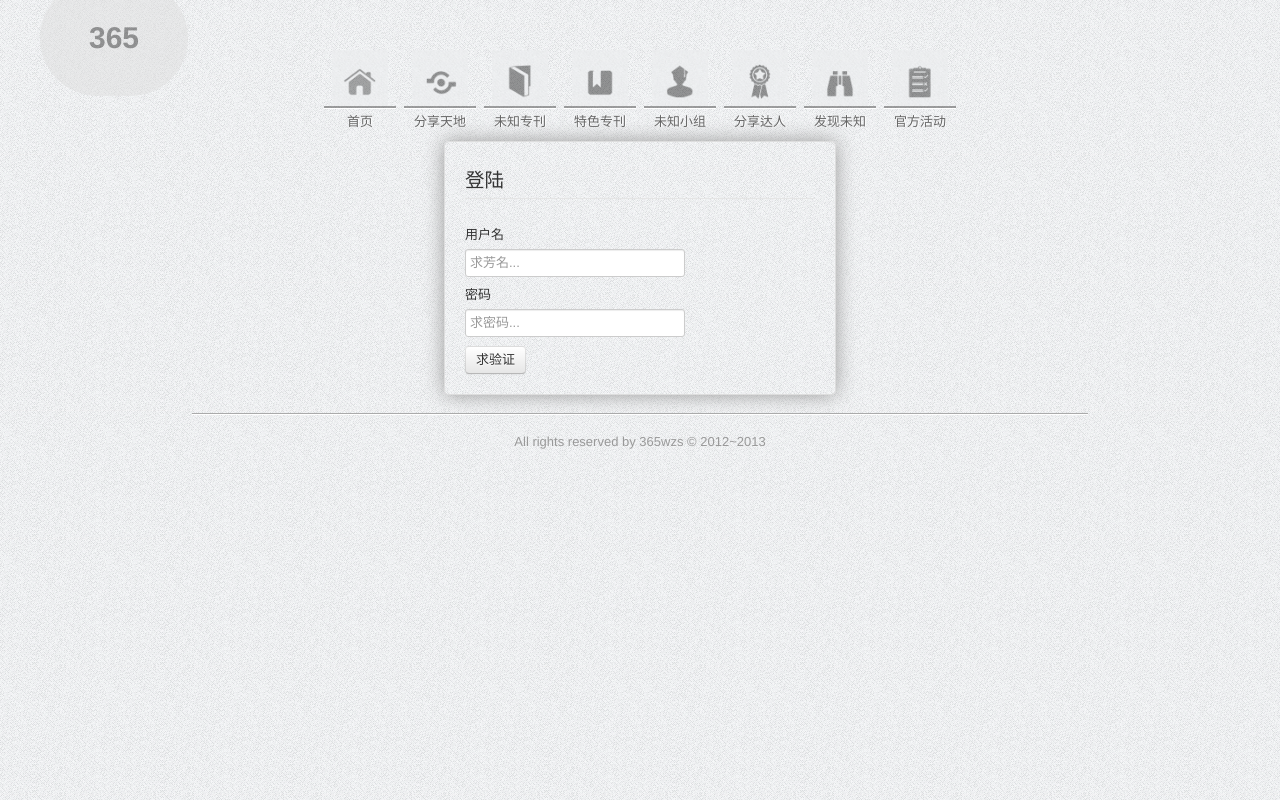
After one commit to 365weizhi/365wzs, a CakePHP app: template app/View/Ajax/login.ctp in a window 1280 px wide. The commit adds this page. Run offline with PHP 8.4 and a stand-in for CakePHP, Linux system fonts and the light colour scheme; the template is opened without the code that fills it, so the values that code supplies are empty; style sheets or scripts are compiled from the project's sources; some libraries are stand-ins or nearby versions.

Commit message:
fix: bugs in popup box.

```diff
--- /dev/null
+++ b/app/View/Ajax/login.ctp
@@ -0,0 +1,14 @@
+<form action="<?php echo $this->webroot."ajax/login";?>" class="zform" method="post">
+  <fieldset>
+    <legend>登陆</legend>
+
+    <label>用户名</label>
+    <input type="text" name="username" placeholder="求芳名...">
+
+    <label>密码</label>
+    <input type="password" name="password" placeholder="求密码...">
+
+    <br />
+    <button type="submit" class="btn btn-block">求验证</button>
+  </fieldset>
+</form>
--- a/app/webroot/css/365wzs.css
+++ b/app/webroot/css/365wzs.css
@@ -80,8 +80,10 @@ hr {
   padding: 0;
   float: left;
   border: solid 1px #ccc;
-  box-shadow: 0 0 5px #999;
+  box-shadow: 0 0 2px #bbb;
   width: 200px;
+  border-radius: 5px;
+  background: -webkit-linear-gradient(bottom, #dedede, #efefef 90%);
 }
 #container #content strong {
   color: #007;
@@ -93,9 +95,23 @@ hr {
   margin: 10px;
   z-index: 0;
 }
+#container #content .image img {
+  border-radius: 5px;
+  border: solid 1px #ddd;
+  box-shadow: 0 0 2px #eee;
+}
 #container #content .image-info {
-  background: #eee;
   padding: 10px;
+  border-radius: 5px;
+}
+#container #content .image-info .favor {
+  width: 50px;
+  height: 50px;
+  background: #000;
+}
+#container #content .image-info .favor:hover {
+  cursor: pointer;
+  background: url("../img/favor-hover.png");
 }
 #footer {
   text-align: center;
--- a/app/webroot/js/zhelper.js
+++ b/app/webroot/js/zhelper.js
@@ -34,7 +34,7 @@ var Zhelper = {
     createLikeForm: function(parent, button) {
         var item_id = $(button).parent().find('.item-id').val();
         $.ajax({
-            url: baseurl + '/favors/create/' + item_id,
+            url: baseurl + '/favors/add/' + item_id,
             success: function(data) {
                 var $form = $(data);
                 parent.setWidget($form);
--- a/app/webroot/stylus/365wzs.styl
+++ b/app/webroot/stylus/365wzs.styl
@@ -66,8 +66,10 @@ hr
       padding 0
       float left
       border solid 1px #ccc
-      box-shadow 0 0 5px #999
+      box-shadow 0 0 2px #bbb
       width 200px
+      border-radius 5px
+      background -webkit-linear-gradient(bottom, #dedede, #efefef 90%)
     strong
       color #007
     p
@@ -75,9 +77,19 @@ hr
     .image
       margin 10px
       z-index 0
+      img
+        border-radius 5px
+        border solid 1px #ddd
+        box-shadow 0 0 2px #eee
     .image-info
-      background #eee
       padding 10px
+      border-radius 5px
+      .favor
+        size 50px 50px
+        background black
+        &:hover
+          cursor pointer
+          background url('../img/favor-hover.png')
 
 #footer
   text-align center
```
Also changed, not shown: app/Controller/AjaxController.php (added, +33 -0 lines), app/Controller/AppController.php (+8 -1 lines), app/Controller/FavorsController.php (+28 -39 lines), app/View/Main/index.ctp (+5 -6 lines), app/View/Favors/_form.ctp (renamed from app/View/Favors/create.ctp), app/webroot/img/favor-hover.png (added), app/webroot/img/favor.png (added).
